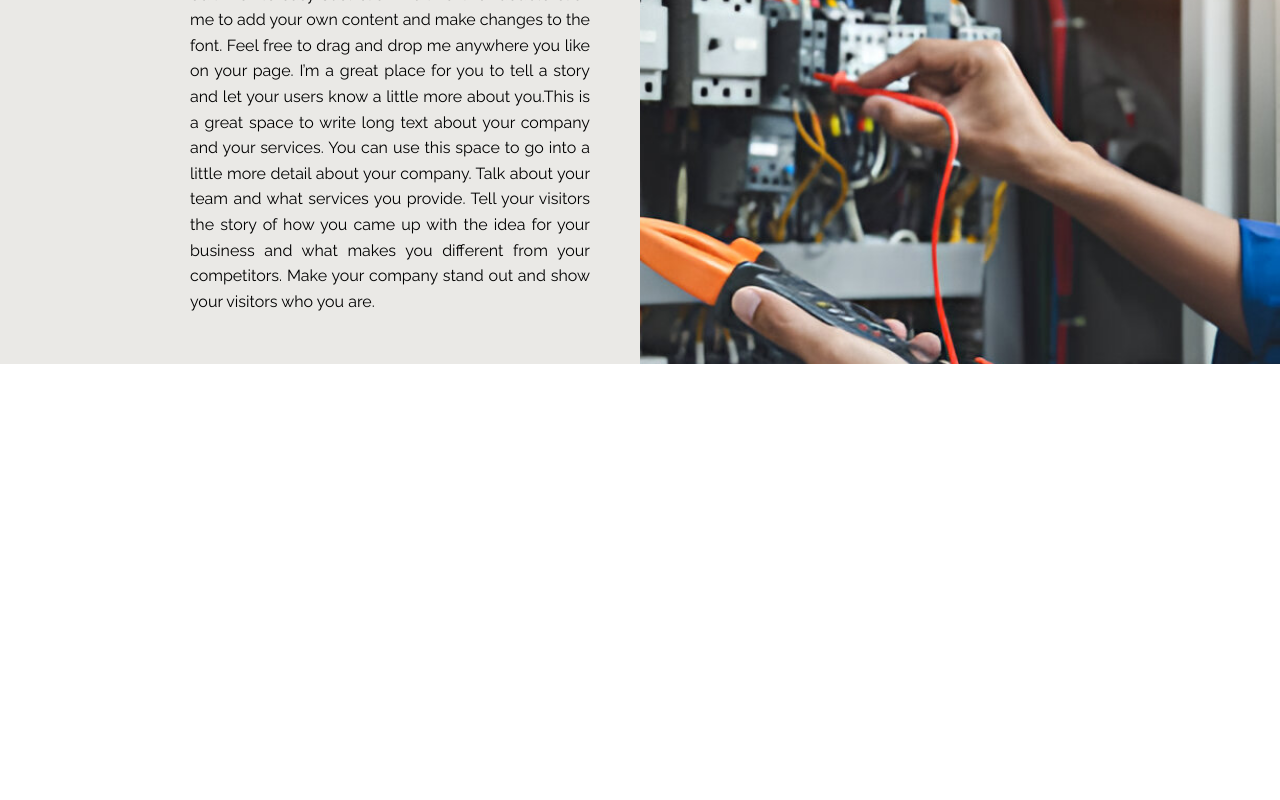
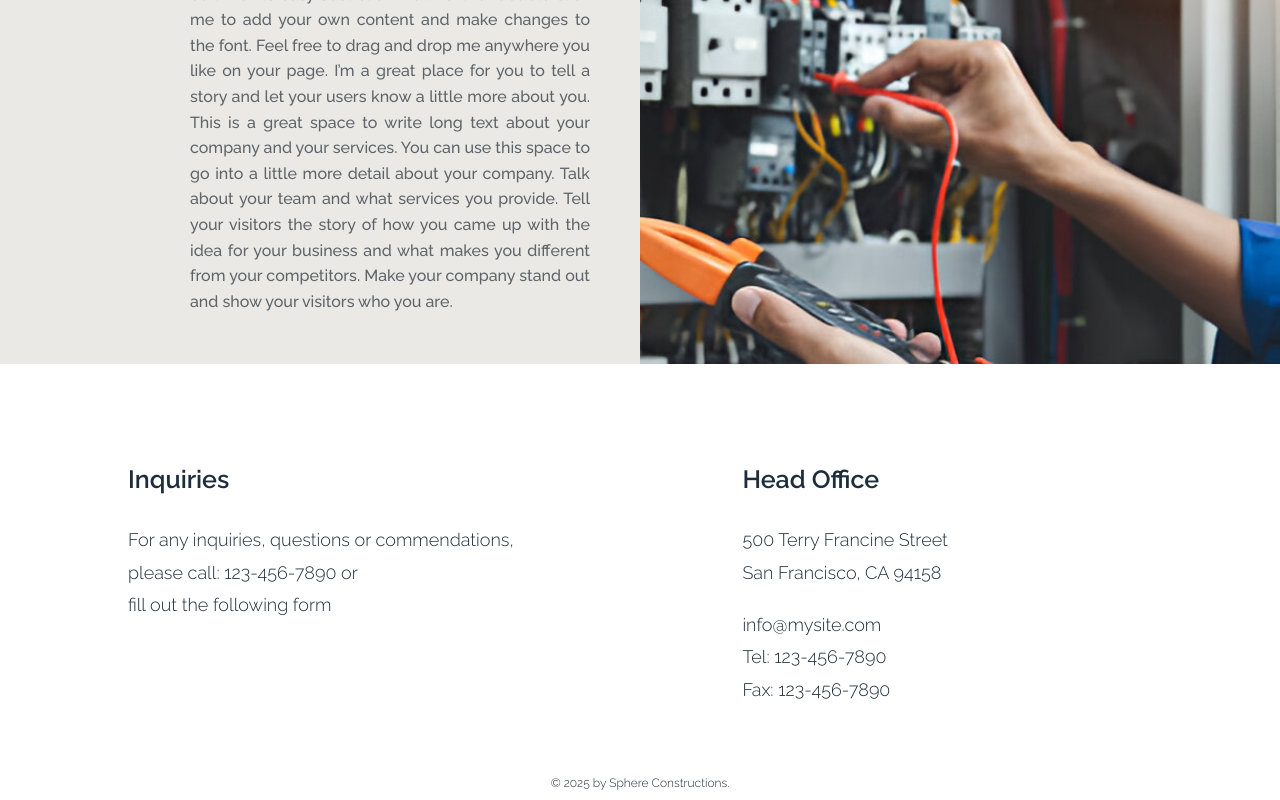
Before and after one commit to Md-Mahmudur-Reza/electrocare-frontend, a Next.js app: page / in a window 1280 px wide. Shown: the part 2280-3080 px from the top of the page. Before the commit the page ends 2744 px from the top, so only its background shows below. Built offline with nearby package versions, Linux system fonts and the light colour scheme.

Commit message:
added footer

```diff
--- a/src/app/globals.css
+++ b/src/app/globals.css
@@ -14,4 +14,5 @@
 
 body {
   margin: 0px;
+  padding: 0px;
 }
--- a/src/app/page.js
+++ b/src/app/page.js
@@ -4,6 +4,8 @@ import Navbar from "@/module/navbar/Navbar";
 import HeroSection from "@/module/heroSection/HeroSection";
 import Services from "@/module/services/Services";
 import About from "@/module/about/About";
+import Projects from "@/module/projects/Projects";
+import Footer from "@/module/footer/Footer";
 
 import styles from "./page.module.css";
 
@@ -14,6 +16,8 @@ export default function Home() {
       <HeroSection />
       <Services />
       <About />
+      {/* <Projects /> */}
+      <Footer />
     </div>
   );
 }
--- a/src/app/page.module.css
+++ b/src/app/page.module.css
@@ -1,3 +1,4 @@
 .page {
   margin: 0px;
+  padding: 0px;
 }
--- a/src/module/about/About.js
+++ b/src/module/about/About.js
@@ -21,7 +21,7 @@ export default function About() {
 
             </div>
             <div className={styles.pictureSection}>
-                {/* <Image className={styles.picture} src={wiring} alt="wiring" /> */}
+
             </div>
 
         </div>
--- a/src/module/about/About.module.css
+++ b/src/module/about/About.module.css
@@ -34,6 +34,9 @@
 .description {
     line-height: 1.6;
     text-align: justify;
+    color: var(--font-color-2);
+    font-weight: 500;
+
 }
 
 .pictureSection {
--- /dev/null
+++ b/src/module/footer/Footer.js
@@ -0,0 +1,58 @@
+import React from 'react'
+
+import styles from "./Footer.module.css";
+
+export default function Footer() {
+    return (
+        <div className={styles.body}>
+            <div className={styles.innerBody}>
+                <div className={styles.leftContent}>
+                    <div className={styles.inquirySection}>
+                        <div className={styles.title}>
+                            Inquiries
+                        </div>
+
+                        <div className={styles.description}>
+                            For any inquiries, questions or commendations,
+                            <br />
+                            please call: 123-456-7890 or
+                            <br />
+                            fill out the following form
+                        </div>
+                    </div>
+                </div>
+
+
+                <div className={styles.rightContent}>
+                    <div className={styles.locationSection}>
+                        <div className={styles.title}>
+                            Head Office
+                        </div>
+
+                        <div className={styles.description}>
+                            500 Terry Francine Street
+                            <br />
+                            San Francisco, CA 94158
+                        </div>
+
+                        <div className={styles.description}>
+                            info@mysite.com
+                            <br />
+                            Tel: 123-456-7890
+                            <br />
+                            Fax: 123-456-7890
+                        </div>
+                    </div>
+                </div>
+
+
+            </div>
+            <div className={styles.copyrights}>
+                © {(new Date().getFullYear())} by Sphere Constructions.
+            </div>
+            {/* <div className={styles.websiteDeveloper}>
+
+            </div> */}
+        </div>
+    )
+}
--- /dev/null
+++ b/src/module/footer/Footer.module.css
@@ -0,0 +1,52 @@
+.body {
+    /* background-color: red; */
+    width: 100%;
+    /* min-height: 100vh; */
+}
+
+.innerBody {
+    width: 80%;
+    max-width: 1200px;
+    margin: 40px auto;
+    /* background-color: yellowgreen; */
+    display: flex;
+    justify-content: center;
+}
+
+.leftContent {
+    width: 60%;
+}
+
+.rightContent {
+    width: 40%;
+}
+
+.title {
+    font-family: var(--font-raleway);
+    font-size: 25px;
+    font-weight: 600;
+    color: var(--primary-color-1);
+    margin-bottom: 30px;
+}
+
+.description {
+    font-family: var(--font-raleway);
+    font-size: 18px;
+    font-weight: 300;
+    color: var(--primary-color-1);
+    line-height: 1.8;
+    margin-bottom: 20px;
+}
+
+.inquirySection {
+    width: 500px;
+}
+
+.copyrights {
+    font-family: var(--font-raleway);
+    font-size: 12px;
+    font-weight: 300;
+    color: var(--primary-color-1);
+    padding: 10px 0px;
+    text-align: center;
+}
--- a/src/module/navbar/Navbar.js
+++ b/src/module/navbar/Navbar.js
@@ -24,10 +24,10 @@ export default function Navbar() {
 
                 <ul className={styles.nav_links}>
                     <li><a href="/">Home</a></li>
-                    <li><a href="/revert-corner">Service</a></li>
-                    <li><a href="/teachers/">About</a></li>
-                    <li><a href="/award-recognition/">Projects</a></li>
-                    <li><a href="/events-news/">Contact</a></li>
+                    <li><a href="/">Service</a></li>
+                    <li><a href="/">About</a></li>
+                    <li><a href="/">Projects</a></li>
+                    <li><a href="/">Contact</a></li>
                 </ul>
             </div>
         </nav>
--- /dev/null
+++ b/src/module/projects/Projects.js
@@ -0,0 +1,7 @@
+import React from 'react'
+
+export default function Projects() {
+    return (
+        <div>Projects</div>
+    )
+}
--- a/src/module/serviceBox/ServiceBox.module.css
+++ b/src/module/serviceBox/ServiceBox.module.css
@@ -3,6 +3,7 @@
     border-radius: 10px;
     display: flex;
     width: 80%;
+    max-width: 1200px;
     margin: 40px auto;
 }
 
@@ -32,7 +33,7 @@
 .description {
     color: var(--font-color-2);
     width: 80%;
-    font-weight: 600;
+    font-weight: 500;
     font-size: 18px;
     margin-bottom: 30px;
 
```
Also changed, not shown: src/module/projects/Projects.module.css (added).
